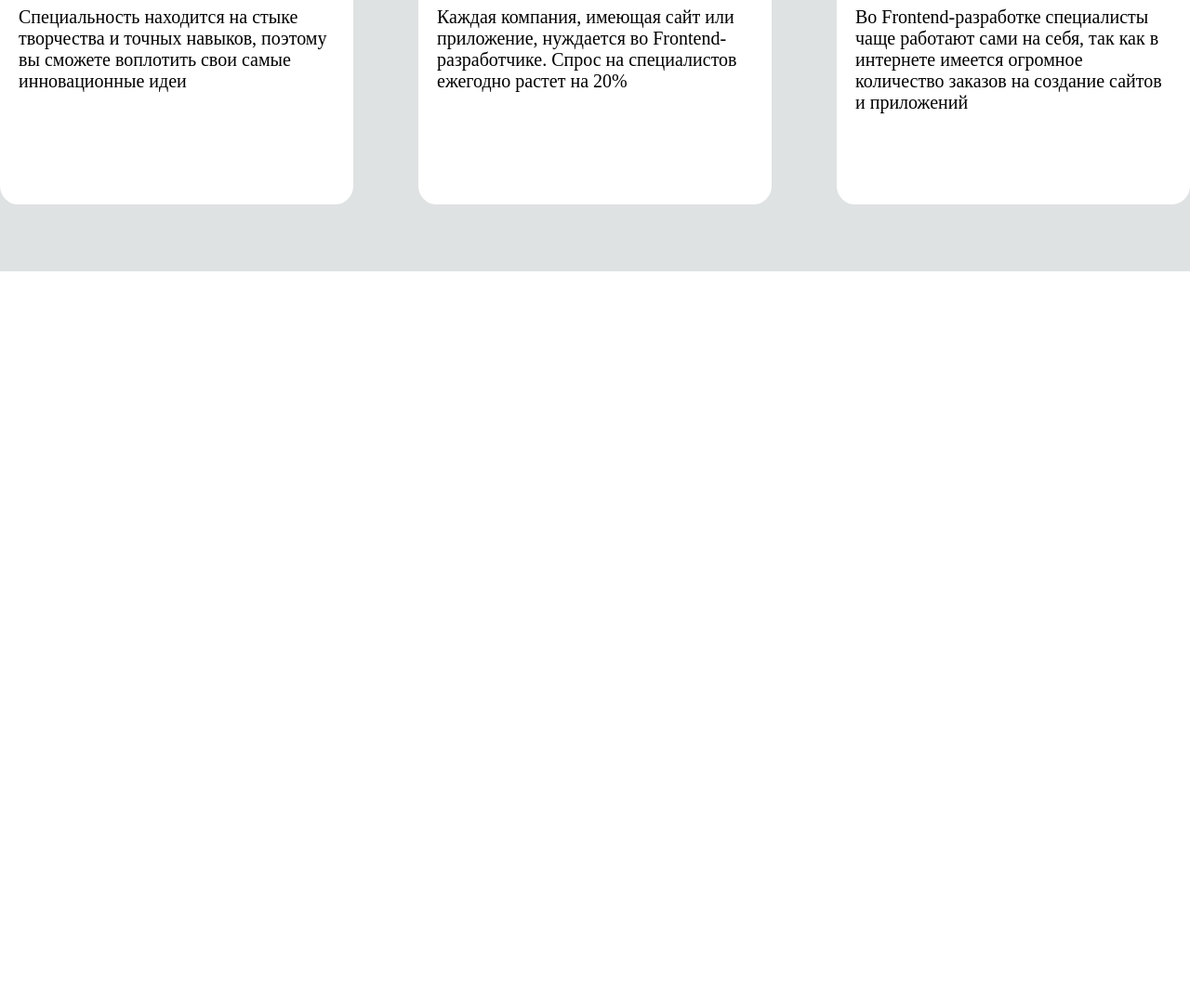
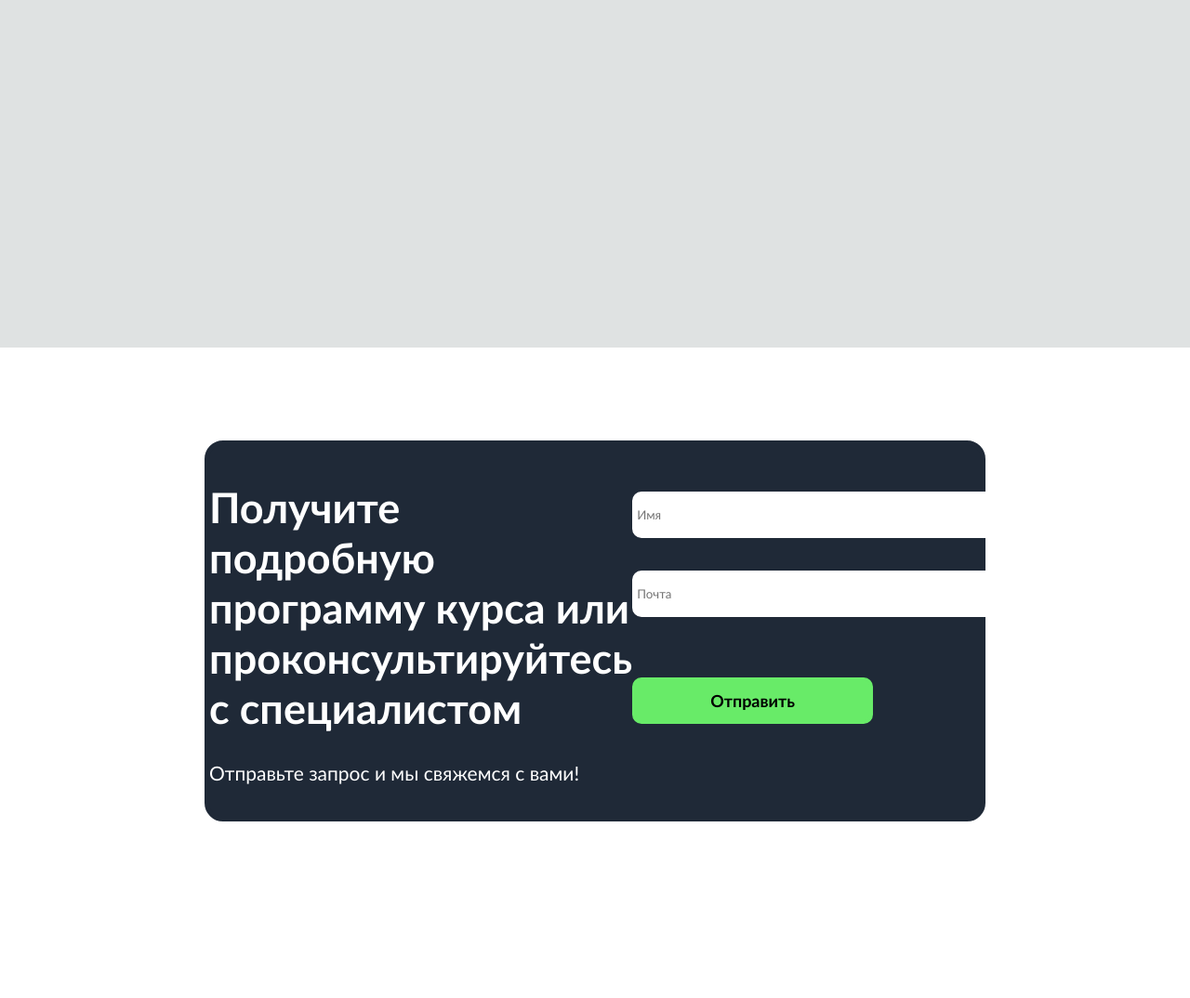
Before and after one commit to Adams1976/glowing-umbrella, a plain HTML site: page index.html in a window 1280 px wide. Shown: the part 2102-3176 px from the top of the page at 93% size. Before the commit the page ends 2394 px from the top, so only its background shows below. Drawn offline with Linux system fonts and the light colour scheme.

Commit message:
new footer

```diff
--- a/index.html
+++ b/index.html
@@ -164,5 +164,41 @@
         </div>
       </div>
     </article>
+
+    <footer>
+      <div id="footer">
+        <div class="footer-info">
+          <div>
+            <h3>
+              Получите подробную программу курса или проконсультируйтесь с
+              специалистом
+            </h3>
+          </div>
+          <div><p>Отправьте запрос и мы свяжемся с вами!</p></div>
+        </div>
+
+        <div class="input">
+
+          <div class="footer-button">
+            <input class="placeholder1" type="text" placeholder="Имя" />
+          </div>
+
+          <div>
+            <input class="placeholder1" type="text" placeholder="Почта" />
+          </div>
+
+          <div class="footer-button">
+            <button>Отправить</button>
+          </div>
+
+        </div>
+      </div>
+
+
+<div class="contacts">
+
+</div>
+
+    </footer>
   </body>
 </html>
--- a/static/styles/style.css
+++ b/static/styles/style.css
@@ -1,6 +1,7 @@
 * {
     margin: 0;
     padding: 0;
+    font-family:'Gill Sans', 'Gill Sans MT', Calibri, 'Trebuchet MS', sans-serif
 }
 
 /* вся верхняя навигация */
@@ -110,7 +111,7 @@ margin-right: 90px;
 }
 
 .main-info {
-    font-size: 40px;
+    font-size: 30px;
     font-style: italic;
     text-align: center;
     padding-top: 50px;
@@ -164,13 +165,17 @@ font-size: 18px;
 
 article {
     background-color: #dfe2e2;
-    height: 1000px;
+    height: 1100px;
+
 }
 
 .article-info {
-    font-size: 40px;
-    padding-top: 200px;
-    padding-left: 470px;
+    font-size: 30px;
+    font-style: italic;
+    text-align: center;
+    padding-top: 50px;
+    padding-bottom: 20px;
+
 }
 
 .blocki {
@@ -182,7 +187,8 @@ article {
 .block1 {
     font-size: 20px;
     margin-top: 200px;
-    margin-right: 70px;
+    margin-right: 50px;
+    margin-left: 40px;
     padding: 15px;
     height: 350px;
     width: 450px;
@@ -193,7 +199,7 @@ article {
 .block2 {
     font-size: 20px;
     margin-top: 200px;
-    margin-right: 70px;
+    margin-right: 50px;
     padding: 15px;
     height: 350px;
     width: 450px;
@@ -212,3 +218,79 @@ article {
     border: 5px solid white;
     border-radius: 20px;
 }
+
+
+/* подвал сайта  */
+
+footer {
+
+    height: 600px;
+}
+
+
+#footer {
+    display: flex;
+    justify-content: space-around;
+    height: 400px;
+    margin:150px;
+    margin-left: 220px;
+    margin-right: 220px;
+    margin-top: 100px;
+
+    background-color:#1f2937;
+    border:5px solid #1f2937;
+    border-radius: 20px;
+}
+
+.footer-info {
+    color: white;
+    padding-top: 40px;
+    font-size: 21px;
+    width: 700px;
+
+}
+
+.footer-info h3 {
+    font-size: 45px;
+    padding-bottom: 20px;
+}
+
+.footer-button {
+    margin-top: 30px;
+
+
+
+}
+
+
+.placeholder1 {
+    margin-top: 20px;
+    margin-bottom: 15px;
+    width: 450px;
+    height: 40px;
+    border: 5px solid white;
+    border-radius: 10px;
+}
+
+.footer-button>button {
+    color: #000000;
+    background-color: rgb(104, 235, 104);
+    font-size: 18px;
+    font-weight: 600;
+    border: 4px solid rgb(104, 235, 104);
+    border-radius: 10px;
+    padding: 10px;
+    padding-right: 80px;
+    padding-left: 80px;
+
+}
+
+.footer-button>button:hover {
+    background-color: #cbfffc;
+    border-color:  #cbfffc;
+    text-decoration: none;
+}
+
+
+
+/* контакты, адресс,доп инфо */
```
